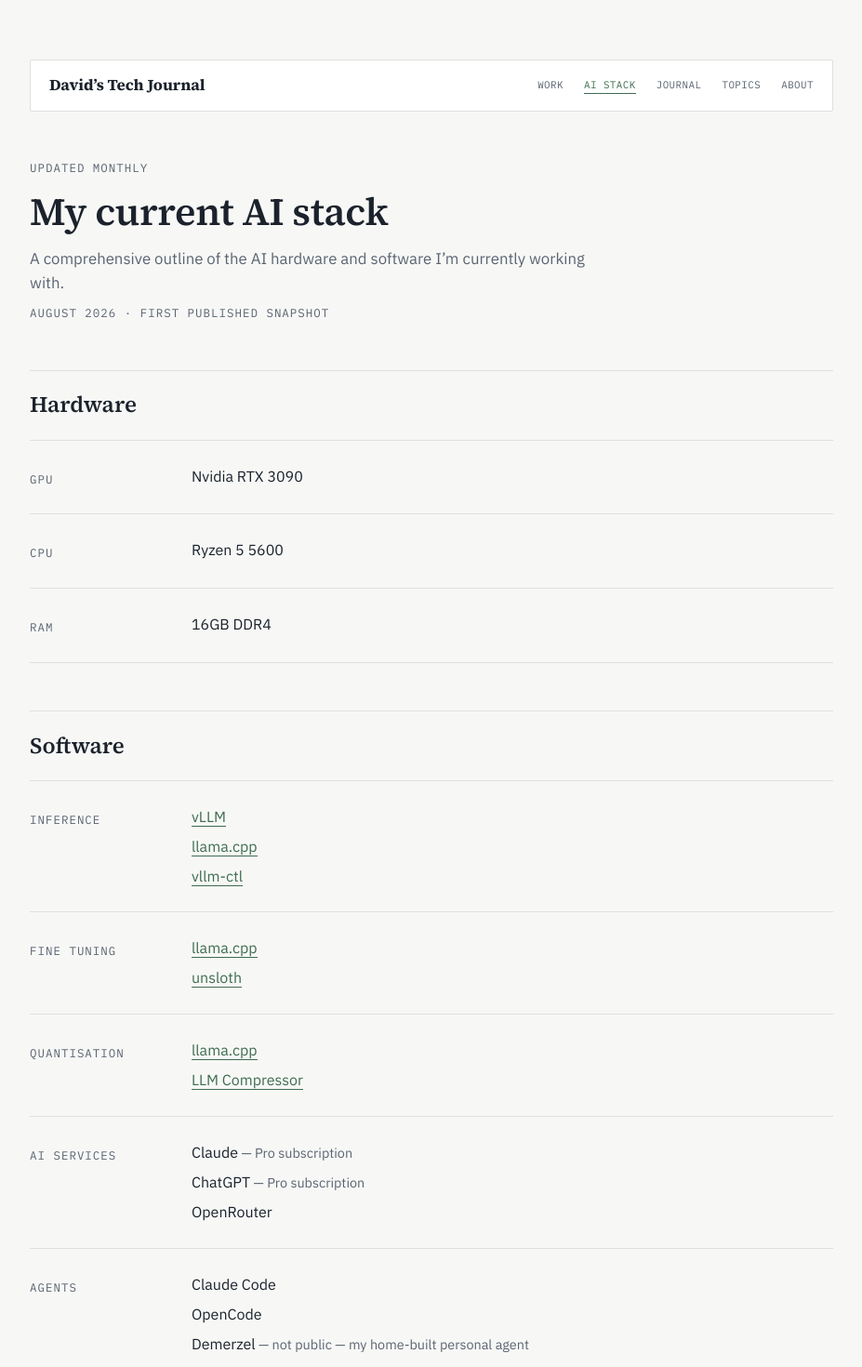
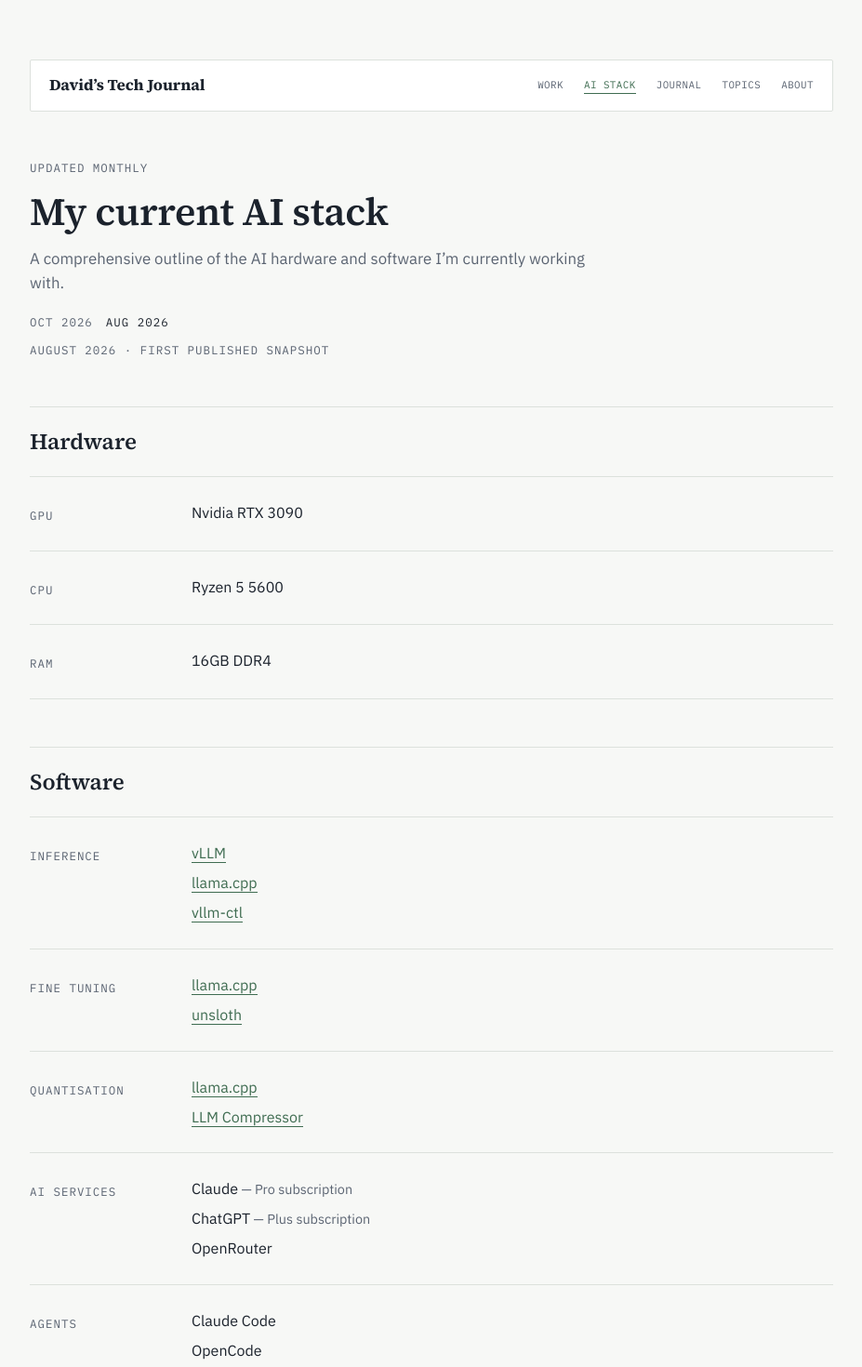
Before and after one commit to dewardvide/davids-tech-journal, a Next.js app: page /ai-stack/2026-08 in a window 1280 px wide. Shown: the top 1470 px of the page at 93% size, without its empty margins (176-1103 px from the left). Built offline with nearby package versions, Linux system fonts and the light colour scheme.

Commit message:
Publish October 2026 AI stack snapshot

```diff
--- a/content/ai-stack.ts
+++ b/content/ai-stack.ts
@@ -38,7 +38,7 @@
 
 export const STACKS: StackMonth[] = [
   {
-    month: '2026-08',
+    month: '2026-10',
     intro:
       'A comprehensive outline of the AI hardware and software I’m currently working with.',
     categories: [
@@ -103,6 +103,98 @@
                 name: 'DeepSeek V4 Flash',
                 href: 'https://huggingface.co/deepseek-ai/DeepSeek-V4-Flash-0731',
               },
+              {
+                name: 'GPT-6 Astra',
+                href: 'https://openai.com/index/gpt-6-astra/',
+              },
+              {
+                name: 'Jev',
+                href: 'https://typesafe.ai/blog/introducing-system-one-models-and-jev',
+              },
+              {
+                name: 'Claude Opus 5.5',
+                href: 'https://www.anthropic.com/claude-opus-5-5',
+              },
+              {
+                name: 'GLM-5.3',
+                href: 'https://z.ai/blog/glm-5.3',
+              },
+            ],
+          },
+          {
+            heading: 'SDKs, MCP and other',
+            items: [{ name: 'MCP UI', href: 'https://github.com/MCP-UI-Org/mcp-ui' }],
+          },
+        ],
+      },
+    ],
+  },
+  {
+    month: '2026-08',
+    intro:
+      'A comprehensive outline of the AI hardware and software I’m currently working with.',
+    categories: [
+      {
+        heading: 'Hardware',
+        groups: [
+          { heading: 'GPU', items: [{ name: 'Nvidia RTX 3090' }] },
+          { heading: 'CPU', items: [{ name: 'Ryzen 5 5600' }] },
+          { heading: 'RAM', items: [{ name: '16GB DDR4' }] },
+        ],
+      },
+      {
+        heading: 'Software',
+        groups: [
+          {
+            heading: 'Inference',
+            items: [
+              { name: 'vLLM', href: 'https://vllm.ai' },
+              { name: 'llama.cpp', href: 'https://github.com/ggml-org/llama.cpp' },
+              { name: 'vllm-ctl', href: 'https://github.com/dewardvide/vllm-ctl' },
+            ],
+          },
+          {
+            heading: 'Fine tuning',
+            items: [
+              { name: 'llama.cpp', href: 'https://github.com/ggml-org/llama.cpp' },
+              { name: 'unsloth', href: 'https://unsloth.ai' },
+            ],
+          },
+          {
+            heading: 'Quantisation',
+            items: [
+              { name: 'llama.cpp', href: 'https://github.com/ggml-org/llama.cpp' },
+              { name: 'LLM Compressor', href: 'https://github.com/vllm-project/llm-compressor' },
+            ],
+          },
+          {
+            heading: 'AI services',
+            items: [
+              { name: 'Claude', note: 'Pro subscription' },
+              { name: 'ChatGPT', note: 'Plus subscription' },
+              { name: 'OpenRouter' },
+            ],
+          },
+          {
+            heading: 'Agents',
+            items: [
+              { name: 'Claude Code' },
+              { name: 'OpenCode' },
+              { name: 'Demerzel', note: 'not public — my home-built personal agent' },
+            ],
+          },
+          {
+            heading: 'Models of interest',
+            items: [
+              {
+                name: 'ibm-granite/granite-4.1-8b',
+                href: 'https://huggingface.co/ibm-granite/granite-4.1-8b',
+              },
+              { name: 'Qwen/Qwen3.6-27B', href: 'https://huggingface.co/Qwen/Qwen3.6-27B' },
+              {
+                name: 'DeepSeek V4 Flash',
+                href: 'https://huggingface.co/deepseek-ai/DeepSeek-V4-Flash-0731',
+              },
             ],
           },
           {
```
